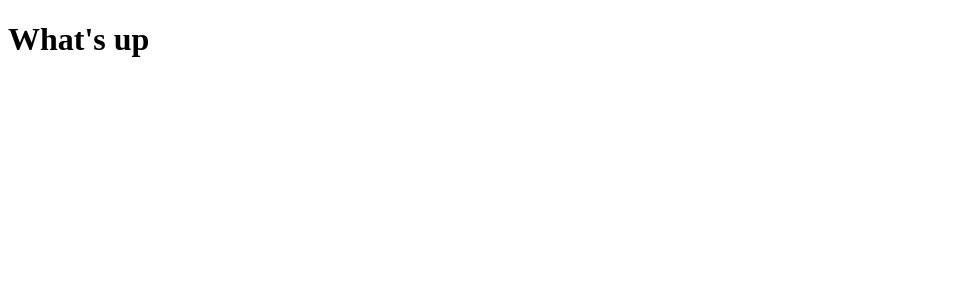
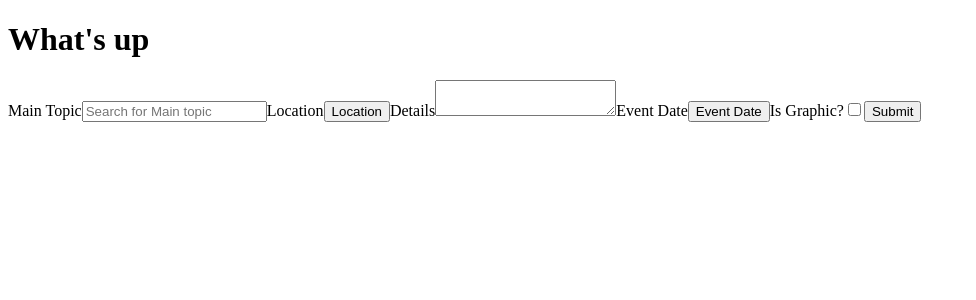
Before and after one commit to SilverJ1369/backend-project-frontend, an Angular app: page /timeline-event-form in a window 1280 px wide. Before the commit this address led to /. Shown: the top 300 px of the page, without its empty margins (0-976 px from the left). Built offline with nearby package versions, Linux system fonts and the light colour scheme; no server answers.

Commit message:
Add new routes and form for timeline event, removed unused imports

```diff
--- a/src/app/app.routes.ts
+++ b/src/app/app.routes.ts
@@ -13,5 +13,9 @@ export const routes: Routes = [
   {
     path: 'main-topic-form',
     loadComponent: () => import('./features/forms/main-topic-form/main-topic-form.component').then(m => m.MainTopicFormComponent),
+  },
+  {
+    path: 'timeline-event-form',
+    loadComponent: () => import('./features/forms/timeline-event-form/timeline-event-form.component').then(m => m.TimelineEventFormComponent),
   }
 ];
--- a/src/app/core/services/timeline-event.service.ts
+++ b/src/app/core/services/timeline-event.service.ts
@@ -2,6 +2,7 @@ import { HttpClient } from '@angular/common/http';
 import { Injectable } from '@angular/core';
 import { environment} from '../../../environments/environment'
 import { TimelineEvent } from '../../shared/models/timeline-event';
+import { Observable } from 'rxjs';
 
 @Injectable({
   providedIn: 'root'
@@ -11,18 +12,18 @@ export class TimelineEventService {
   constructor(private http: HttpClient) { }
 
   getTimelineEvents() {
-    return this.http.get(`${environment.apiUrl}/timeline-events`);
+    return this.http.get(`${environment.apiUrl}/timeline_events`);
   }
 
-  createTimelineEvent(timelineEvent: TimelineEvent) {
-    return this.http.post(`${environment.apiUrl}/timeline-events`, timelineEvent);
+  createTimelineEvent(data: any): Observable<TimelineEvent> {
+    return this.http.post<TimelineEvent>(`${environment.apiUrl}/timeline_events`, data);
   }
 
   updateTimelineEvent(timelineEvent: TimelineEvent) {
-    return this.http.put(`${environment.apiUrl}/timeline-events`, timelineEvent);
+    return this.http.put(`${environment.apiUrl}/timeline_events`, timelineEvent);
   }
 
   deleteTimelineEvent(timelineEvent: TimelineEvent) {
-    return this.http.delete(`${environment.apiUrl}/timeline-events/${timelineEvent.id}`);
+    return this.http.delete(`${environment.apiUrl}/timeline_events/${timelineEvent.id}`);
   }
 }
--- a/src/app/features/forms/main-topic-form/main-topic-form.component.ts
+++ b/src/app/features/forms/main-topic-form/main-topic-form.component.ts
@@ -6,8 +6,6 @@ import { MainTopicService } from '../../../core/services/main-topic.service';
 import { ModalComponent } from '../../../shared/modal/modal.component';
 import { Category } from '../../../shared/models/category';
 import { CategoryService } from '../../../core/services/category.service';
-import { Location } from '../../../shared/models/location';
-import { EventDate } from '../../../shared/models/event-date';
 
 @Component({
   selector: 'app-main-topic-form',
--- a/src/app/features/forms/timeline-event-form/timeline-event-form.component.html
+++ b/src/app/features/forms/timeline-event-form/timeline-event-form.component.html
@@ -1 +1,29 @@
-<p>timeline-event-form works!</p>
+<div class="form">
+  <form [formGroup]="timelineEventForm" (ngSubmit)="onSubmit()">
+    <label for="main_topic_id">Main Topic</label>
+    <input
+      list="main-topics-list"
+      formControlName="main_topic_id"
+      id="main_topic_id"
+      name="main_topic_id"
+      placeholder="Search for Main topic"
+      >
+    <datalist id="main-topics-list">
+      @for(mainTopic of mainTopics; track mainTopic.id) {
+        <option [value]="mainTopic.id">{{ mainTopic.name }}</option>
+      }
+    </datalist>
+    <label for="location">Location</label>
+    <button type="button" (click)="openLocationModal()">Location</button>
+    <label for="details">Details</label>
+    <textarea type="text" formControlName="details">
+    </textarea>
+    <label for="eventDate">Event Date</label>
+    <button type="button" (click)="openEventDateModal()">Event Date</button>
+    <label for="isGraphic">Is Graphic?</label>
+    <input type="checkbox" formControlName="is_graphic" id="isGraphic" />
+    <button type="submit">Submit</button>
+  </form>
+</div>
+
+<app-modal (locationID)="locationID = $event" (eventDateID)="eventDateID = $event"/>
--- a/src/app/features/forms/timeline-event-form/timeline-event-form.component.ts
+++ b/src/app/features/forms/timeline-event-form/timeline-event-form.component.ts
@@ -1,12 +1,61 @@
-import { Component } from '@angular/core';
+import { Component, Input, OnInit, ViewChild } from '@angular/core';
+import { FormControl, FormGroup, ReactiveFormsModule, Validators } from '@angular/forms';
+import { MainTopic } from '../../../shared/models/main-topic';
+import { MainTopicService } from '../../../core/services/main-topic.service';
+import { ModalComponent } from '../../../shared/modal/modal.component';
+import { TimelineEventService } from '../../../core/services/timeline-event.service';
 
 @Component({
   selector: 'app-timeline-event-form',
   standalone: true,
-  imports: [],
+  imports: [ReactiveFormsModule, ModalComponent],
   templateUrl: './timeline-event-form.component.html',
   styleUrl: './timeline-event-form.component.scss'
 })
-export class TimelineEventFormComponent {
+export class TimelineEventFormComponent implements OnInit{
+
+  mainTopics: MainTopic[] = [];
+
+  @ViewChild(ModalComponent) modal!: ModalComponent;
+
+  @Input() locationID!: number;
+  @Input() eventDateID!: number;
+
+  timelineEventForm = new FormGroup({
+    main_topic_id: new FormControl(null, Validators.required),
+    location_id: new FormControl(0, Validators.required),
+    details: new FormControl(''),
+    event_date_id: new FormControl(0),
+    is_graphic: new FormControl(false),
+  });
+
+  constructor(private mainTopicService: MainTopicService, private timelineEventService: TimelineEventService) { }
+
+  ngOnInit(): void {
+    this.mainTopicService.getMainTopics().subscribe({
+      next: (mainTopics: MainTopic[]) => {
+        this.mainTopics = mainTopics;
+        console.log(this.mainTopics);
+      }
+    })
+  }
+
+  onSubmit() {
+    this.timelineEventForm.value.location_id = this.locationID;
+    this.timelineEventForm.value.event_date_id = this.eventDateID;
+    this.timelineEventService.createTimelineEvent(this.timelineEventForm.value).subscribe({
+      next: (res) => {
+        console.log(res);
+      }
+    })
+  }
+
+  openLocationModal() {
+    this.modal.openLocationDialog();
+  }
+
+  openEventDateModal() {
+    this.modal.openEventDateDialog();
+  }
 
 }
--- a/src/app/shared/modal/modal.component.html
+++ b/src/app/shared/modal/modal.component.html
@@ -54,3 +54,23 @@
     </menu>
   </form>
 </dialog>
+<dialog #eventDateDialog>
+  <h2>Find or Create Event Date</h2>
+  <p>You can add form elements and text here.</p>
+  <form method="dialog" [formGroup]="eventDateForm">
+    <label for="year">Year</label>
+    <input type="number" placeholder="2024" formControlName="year">
+    <label for="month">Month</label>
+    <input type="number" placeholder="8" formControlName="month">
+    <label for="day">Day</label>
+    <input type="number" placeholder="26" formControlName="day">
+    <label for="is_ad">AD?</label>
+    <input type="checkbox" formControlName="is_ad">
+    <label for="modifier">Modifier</label>
+    <input type="text" placeholder="Before, After, etc." formControlName="modifier">
+    <menu>
+      <button (click)="closeDialog()">Cancel</button>
+      <button value="confirm" type="submit" (click)="eventDateSubmit()">Confirm</button>
+    </menu>
+  </form>
+</dialog>
--- a/src/app/shared/modal/modal.component.ts
+++ b/src/app/shared/modal/modal.component.ts
@@ -2,8 +2,7 @@ import { Component, ElementRef, EventEmitter, Output, ViewChild } from '@angular
 import { FormGroup, FormControl, ReactiveFormsModule, Validators } from '@angular/forms';
 import { LocationService } from '../../core/services/location.service';
 import { EventDateService } from '../../core/services/event-date.service';
-import { Location } from '../models/location';
-import { EventDate } from '../models/event-date';
+
 
 @Component({
   selector: 'app-modal',
@@ -17,11 +16,13 @@ export class ModalComponent {
   @ViewChild('locationDialog') locationDialog!: ElementRef;
   @ViewChild('startDateDialog') startDateDialog!: ElementRef;
   @ViewChild('endDateDialog') endDateDialog!: ElementRef;
+  @ViewChild('eventDateDialog') eventDateDialog!: ElementRef;
   @ViewChild('categoryDialog') categoryDialog!: ElementRef;
 
   @Output() locationID = new EventEmitter<number>();
   @Output() startDateID = new EventEmitter<number>();
   @Output() endDateID = new EventEmitter<number>();
+  @Output() eventDateID = new EventEmitter<number>();
 
   locationForm = new FormGroup({
     country: new FormControl('', [Validators.required]),
@@ -50,6 +51,9 @@ export class ModalComponent {
   }
   openEndDateDialog() {
     (this.endDateDialog.nativeElement as HTMLDialogElement).showModal();
+  }
+  openEventDateDialog() {
+    (this.eventDateDialog.nativeElement as HTMLDialogElement).showModal();
   }
 
   closeDialog() {
@@ -86,5 +90,15 @@ export class ModalComponent {
       is_ad: true
     });
   }
+  eventDateSubmit() {
+    this.eventDateService.createEventDate(this.eventDateForm.value).subscribe({
+      next: (res) => {
+        this.eventDateID.emit(res.id);
+      }
+    });
+    this.eventDateForm.reset({
+      is_ad: true
+    });
+  }
 
 }
```
